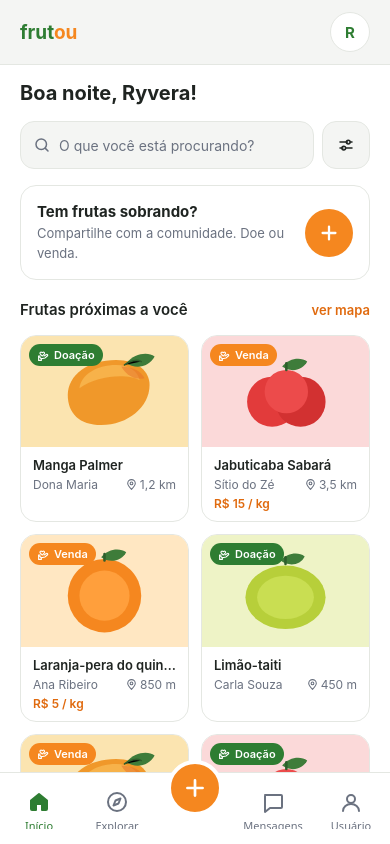
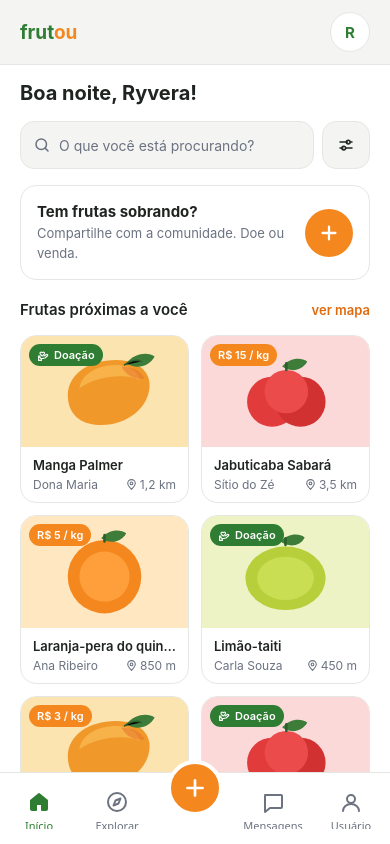
Before and after one commit to xymotaa/Frutou, a React Native app: screen /Main in a window 390 px wide. Built offline with nearby package versions, Linux system fonts and the light colour scheme.

Commit message:
feat: update ExploreCard and ListingCard to enhance donation badge display and accessibility

```diff
--- a/src/components/ExploreCard.tsx
+++ b/src/components/ExploreCard.tsx
@@ -2,7 +2,7 @@ import { memo } from 'react';
 import { Pressable, Text, View } from 'react-native';
 
 import { fruitArt } from '@/components/fruits';
-import { BagIcon, HeartIcon, MapPinIcon, TagIcon } from '@/components/icons';
+import { HandHeartIcon, HeartIcon, MapPinIcon, TagIcon } from '@/components/icons';
 import type { Listing } from '@/data/mockListings';
 import { color } from '@/theme/tokens';
 
@@ -38,15 +38,19 @@ function ExploreCardBase({
       >
         <Art />
 
-        {/* Badge modalidade / preço */}
+        {/* Badge: "Doação" ou o preço por kg */}
         <View
           className={`absolute left-3 top-3 flex-row items-center gap-1.5 rounded-full px-3 py-1.5 ${
             isDoacao ? 'bg-primary' : 'bg-accent'
           }`}
         >
-          {isDoacao ? <BagIcon size={13} /> : <TagIcon size={13} />}
+          {isDoacao ? (
+            <HandHeartIcon size={13} color="#FFFFFF" />
+          ) : (
+            <TagIcon size={13} />
+          )}
           <Text className="text-[12px] font-bold text-white">
-            {isDoacao ? 'GRÁTIS' : listing.preco}
+            {isDoacao ? 'Doação' : listing.preco}
           </Text>
         </View>
       </Pressable>
--- a/src/components/ListingCard.tsx
+++ b/src/components/ListingCard.tsx
@@ -13,13 +13,15 @@ type Props = {
 export function ListingCard({ listing, onPress }: Props) {
   const Art = fruitArt[listing.fruta];
   const isDoacao = listing.modalidade === 'doacao';
-  const badgeLabel = isDoacao ? 'Doação' : 'Venda';
+  const badgeLabel = isDoacao ? 'Doação' : listing.preco;
 
   return (
     <Pressable
       onPress={onPress}
       accessibilityRole="button"
-      accessibilityLabel={`${listing.titulo}, ${badgeLabel}, ${listing.autor}, a ${listing.distancia}`}
+      accessibilityLabel={`${listing.titulo}, ${
+        isDoacao ? 'doação' : listing.preco
+      }, ${listing.autor}, a ${listing.distancia}`}
       className="flex-1 overflow-hidden rounded-2xl border border-line bg-surface active:opacity-90"
     >
       <View className="aspect-[3/2] w-full">
@@ -29,7 +31,7 @@ export function ListingCard({ listing, onPress }: Props) {
             isDoacao ? 'bg-primary' : 'bg-accent'
           }`}
         >
-          <HandHeartIcon size={13} color="#FFFFFF" />
+          {isDoacao ? <HandHeartIcon size={13} color="#FFFFFF" /> : null}
           <Text className="text-[11px] font-semibold text-white">{badgeLabel}</Text>
         </View>
       </View>
@@ -47,11 +49,6 @@ export function ListingCard({ listing, onPress }: Props) {
             <Text className="text-[12px] text-muted">{listing.distancia}</Text>
           </View>
         </View>
-        {listing.preco ? (
-          <Text className="text-[12px] font-semibold text-accent-dark">
-            {listing.preco}
-          </Text>
-        ) : null}
       </View>
     </Pressable>
   );
```
